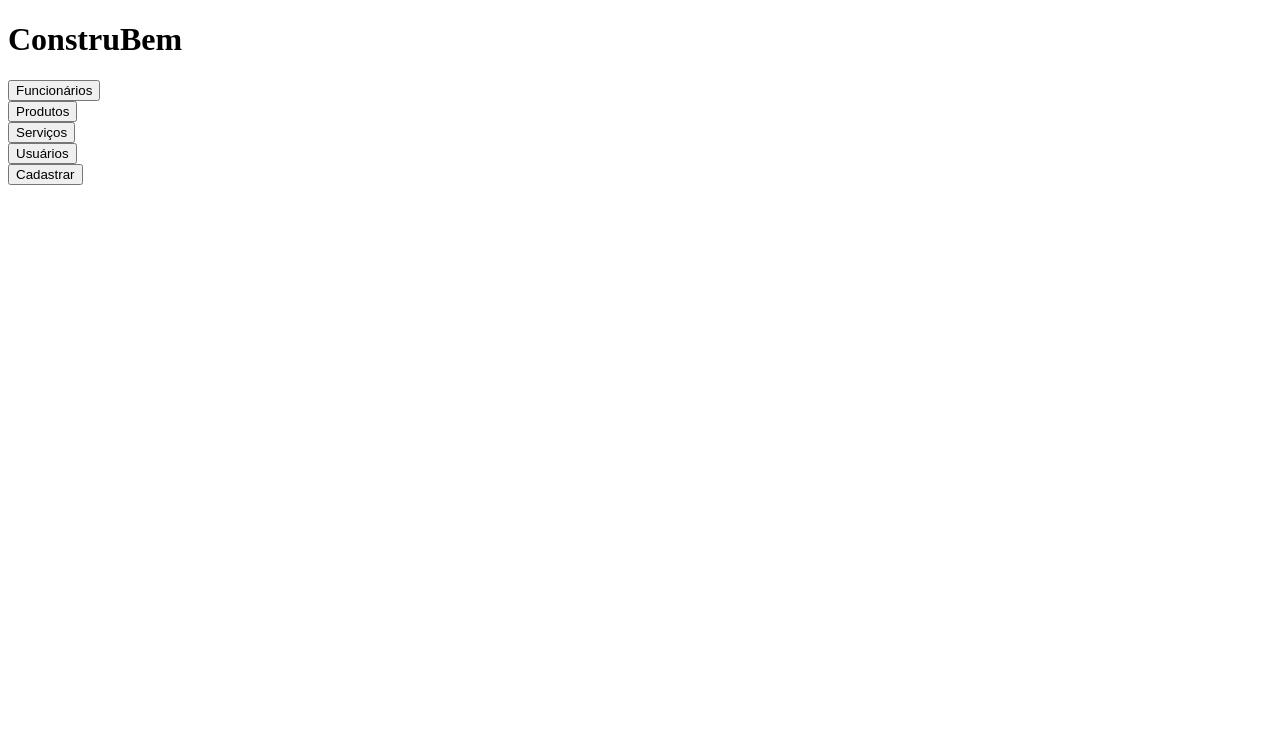
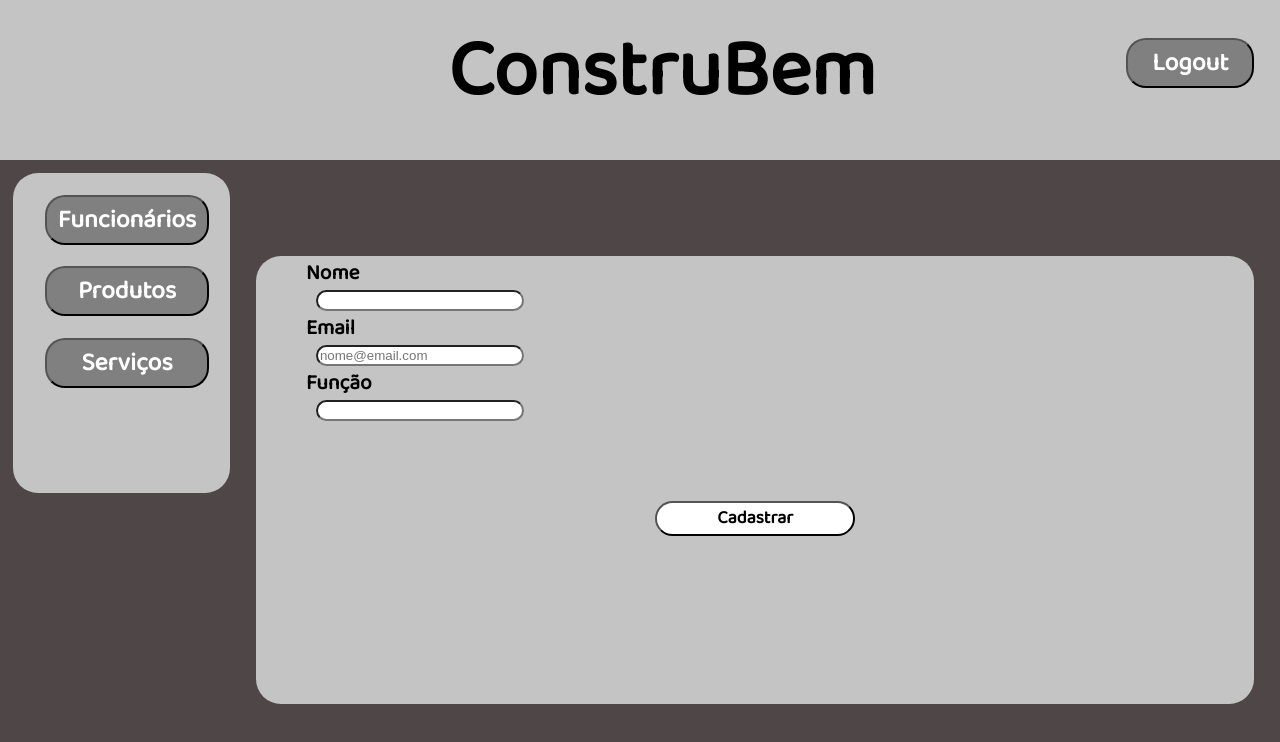
Before and after one commit to MrDuckBr/Engenharia-de-Software, a plain HTML site: page Front-end/Produtos/cadastroProduto.html in a window 1280 px wide. Drawn offline with Linux system fonts and the light colour scheme.

Commit message:
adicionado estrutura de produtos

```diff
--- a/Front-end/Servicos/dashBoardServico.html
+++ b/Front-end/Produtos/cadastroProduto.html
@@ -4,26 +4,32 @@
     <meta charset="UTF-8">
     <meta http-equiv="X-UA-Compatible" content="IE=edge">
     <meta name="viewport" content="width=device-width, initial-scale=1.0">
-    <link href="estilos/dashBoardServico.css" rel="stylesheet">
+    <link href="estilos/cadastroProduto.css" rel="stylesheet">
 
-    <title>ConstruBem - Login</title>
+    <title>ConstruBem - Cadastro Funcionario</title>
 </head>
 <body>
 
     <div class="barra-titulo">
     <h1 class="titulo"> ConstruBem</h1>
+    <button class="button-titulo">Logout</button>
     </div>
     <div class="fundo">
         <div class="barra-lateral">
             <button class="botoes-lateral"> Funcionários</button> <br>
             <button class="botoes-lateral">Produtos</button> <br>
             <button class="botoes-lateral">Serviços</button> <br>
-            <button class="botoes-lateral">Usuários</button> <br>
-
-            <button class="cadastrar">Cadastrar</button>
         </div>
         <div class="caixa-centro">
-
+            <form action="" method="post">
+            <div class="campo-field" >Nome</div>
+            <input type="text" class="campos">
+            <div class="campo-field">Email</div>
+            <input type="text"  placeholder="nome@email.com" type="text" required class="campos">
+            <div class="campo-field">Função</div>
+            <input type="text" class="campos">
+            <div><button type="submit" class="botao-centro">Cadastrar</button></div>
+        </form>
         </div>
 
     </div>
--- /dev/null
+++ b/Front-end/Produtos/estilos/cadastroProduto.css
@@ -0,0 +1,139 @@
+@import url('https://fonts.googleapis.com/css2?family=Baloo+2&family=Krona+One&display=swap');
+
+.titulo{
+    position: absolute;
+    width: 450px;
+    height: 20px;
+    left: 35%;
+    margin-top: 5%;
+    font-family: 'Baloo 2', cursive;
+    font-style: normal;
+    font-weight: bolder;
+    font-size: 80px;
+    line-height: 20%;
+
+    color: #000000;
+
+}
+
+.barra-titulo{
+    position: absolute;
+    width: 100%;
+    height: 20%;
+    left: 0px;
+    top: 0px;
+
+    background: #C4C4C4;
+}
+
+.button-titulo{
+    border-radius: 20px;
+    width: 10%;
+    height: 50px;
+    margin-top: 3%;
+    margin-left: 88%;
+    background: gray;
+    color: white;
+    outline: none;
+
+    font-family: 'Baloo 2', cursive;
+    font-style: normal;
+    font-weight: bolder;
+    font-size: 25px;
+
+}
+
+
+.fundo{
+    position: absolute;
+    width: 100%;
+    height: 80%;
+    left: 0px;
+    top: 20%;
+
+    background: #4F4747;
+}
+
+
+.caixa-centro{
+    margin-left: 20%;
+    margin-top: -18.5%;
+    width: 78%;
+    height: 70%;
+    background: #c4c4c4;
+    border-radius: 25px;
+
+}
+
+.campo-field{
+    border-radius: 20px;
+    width: 120px;
+    height: 100%;
+    margin-left: 5%;
+    outline: none;
+    font-family: 'Baloo 2', cursive;
+    font-style: normal;
+    font-weight: bolder;
+    font-size: 21px;
+
+
+}
+
+.campos{
+    margin-left: 6%;
+    width: 20%;
+    height: 5%;
+    background: white;
+    border-radius: 25px;
+    outline: none;
+}
+
+.barra-lateral{
+    margin-left: 1%;
+    margin-top: 1%;
+    width: 17%;
+    height: 50%;
+    background: #c4c4c4;
+    border-radius: 25px;
+}
+
+
+
+.botoes-lateral{
+    border-radius: 20px;
+    width: 75%;
+    height: 50px;
+    margin-top: 10%;
+    margin-left: 15%;
+    background: gray;
+    color: white;
+    outline: none;
+
+    font-family: 'Baloo 2', cursive;
+    font-style: normal;
+    font-weight: bolder;
+    font-size: 25px;
+}
+
+button:hover{
+    background-color: gray;
+    color: white;
+}
+
+
+
+.botao-centro{
+    border-radius: 20px;
+    width: 20%;
+    height: 35px;
+    margin-top: 8%;
+    margin-left: 40%;
+    background: white;
+    outline: none;
+
+    font-family: 'Baloo 2', cursive;
+    font-style: normal;
+    font-weight: bolder;
+    font-size: 18px;
+
+}
```
Also changed, not shown: Front-end/Funcionarios/index.html (deleted, +0 -12 lines), Front-end/Funcionarios/cadastrarFuncionario.html (deleted), Front-end/Index/solicitarServico.html (added), Front-end/Servicos/solicitarServico.html (deleted).
